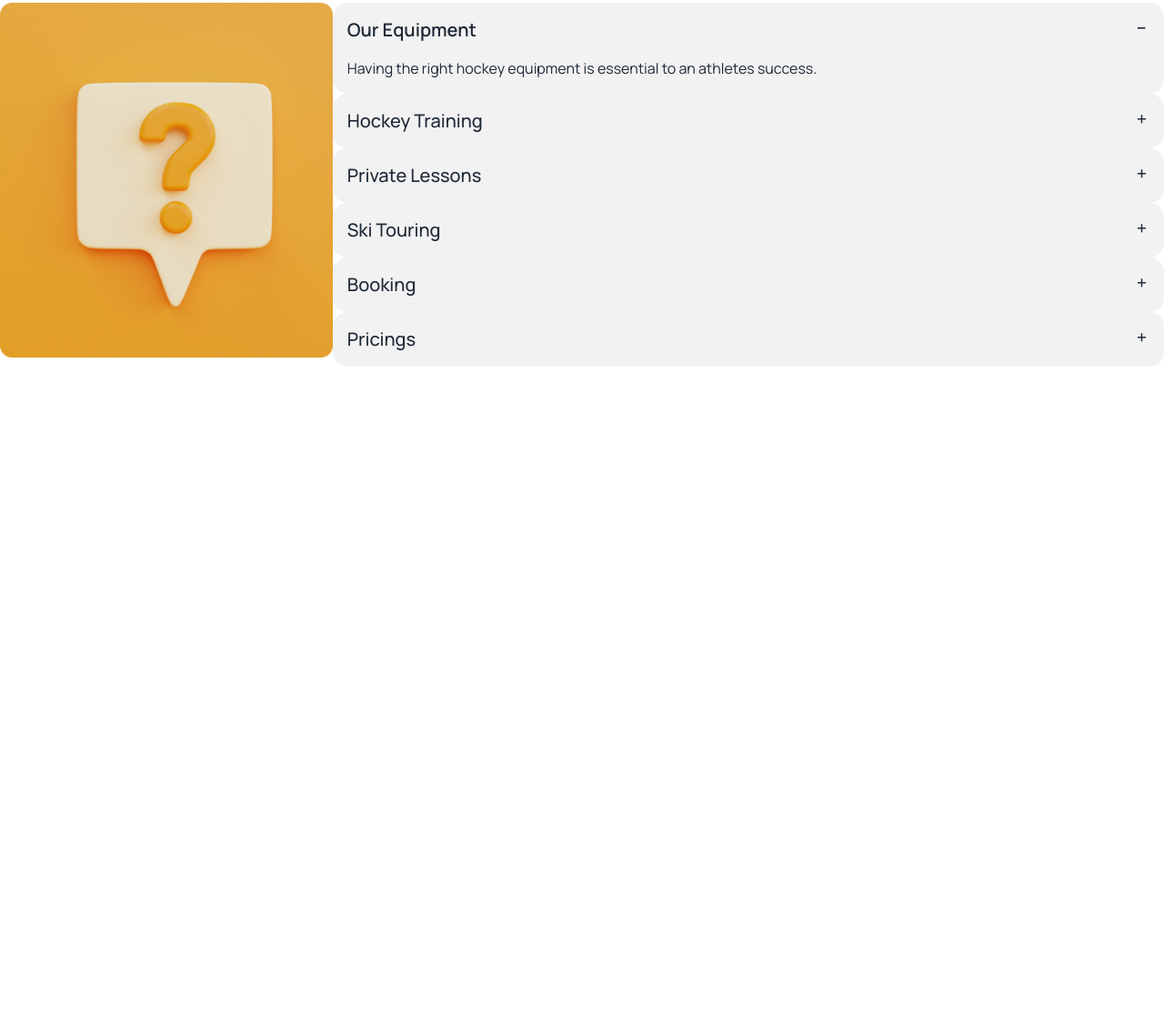
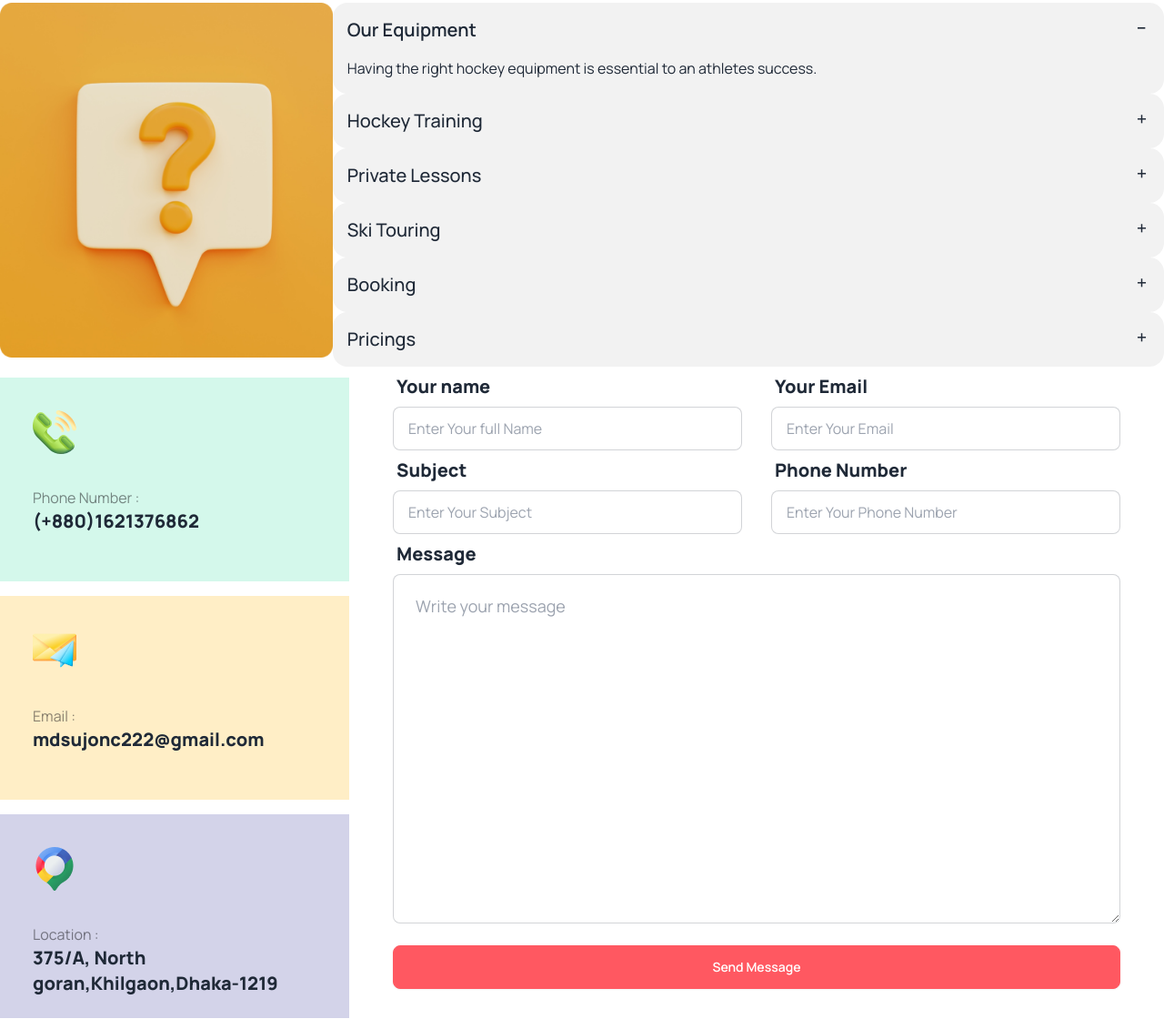
Before and after one commit to SUJON-SJs/project-daisi, a plain HTML site: page index.html in a window 1280 px wide. Shown: the part 4143-5274 px from the top of the page at 91% size. Before the commit the page ends 4546 px from the top, so only its background shows below. Drawn offline with nearby package versions, Linux system fonts and the light colour scheme.

Commit message:
long time

```diff
--- a/index.html
+++ b/index.html
@@ -384,6 +384,91 @@
 
             </div>
           </section>
+
+          <section>
+            <diV class="flex">
+              <div class="py-3 flex-auto">
+                <div class="h-56 w-96 p-9 mb-4 " style="background-color:rgb(212, 248, 235);">
+                  <img src="Images/Group 1171275317.png">
+                  <p class="pt-9  text-[#13131880]"> Phone Number :</p>
+                  <h1 class=" text-xl font-extrabold"> (+880)1621376862 </h1>
+                </div>
+                <div class="h-56 w-96 p-9 mb-4 " style="background-color:rgb(255, 238, 198);">
+                  <img src="Images/Group 1171275318.png">
+                  <p class="pt-9  text-[#13131880]"> Email :</p>
+                  <h1  class=" text-xl font-extrabold"> mdsujonc222@gmail.com </h1>
+
+                </div>
+                <div class="h-56 w-96 p-9 " style="background-color:rgb(211, 211, 233);">
+                  <img src="Images/Group 1171275321.png">
+                  <p class="pt-9  text-[#13131880]"> Location  :</p>
+                  <h1 class=" text-xl font-extrabold" > 375/A, North goran,Khilgaon,Dhaka-1219</h1>
+
+                </div>
+              </div>
+              <div class="flex-auto">
+                <div class="flex gap-24">
+              <div>
+              <label class="form-control w-full max-w-xs">
+                <div class="label">
+                  <span class="label-text text-xl font-bold">Your name</span>
+                </div>
+                <input type="text" placeholder="Enter Your full Name" class="input input-bordered w-full min-w-96" />
+              </label>
+              </div>
+
+              <div>
+                <label class="form-control w-full max-w-xs">
+                  <div class="label">
+                    <span class="label-text  text-xl font-bold">Your Email</span>
+                  </div>
+                  <input type="text" placeholder="Enter Your Email" class="input input-bordered w-full min-w-96" />
+                </label>
+                </div>
+
+                </div>
+
+
+                <div class="flex gap-24" >
+                <div >
+                  <label class="form-control w-full max-w-xs">
+                    <div class="label">
+                      <span class="label-text  text-xl font-bold">Subject</span>
+                    </div>
+                    <input type="text" placeholder="Enter Your Subject" class="input input-bordered w-full min-w-96" />
+                  </label>
+                  </div>
+
+                  <div>
+                    <label class="form-control w-full max-w-xs">
+                      <div class="label">
+                        <span class="label-text  text-xl font-bold">Phone Number</span>
+                      </div>
+                      <input type="text" placeholder="Enter Your Phone Number" class="input input-bordered w-full min-w-96" />
+                    </label>
+                    </div>
+              </div>
+
+              <label class="form-control">
+                <div class="label">
+                  <span class="label-text text-xl font-bold">Message</span>
+                </div>
+              <textarea placeholder="Write your message" class="textarea textarea-bordered textarea-lg w-full max-w-[800px] min-h-96" ></textarea>
+              </label>
+              <div>
+               <button></button>
+              </div>
+              <a class="btn btn-error text-white min-w-[800px]" >Send Message</a>
+              </div>
+
+
+
+
+
+
+            </diV>
+
+          </section>
   </main>
 
 </body>
```
